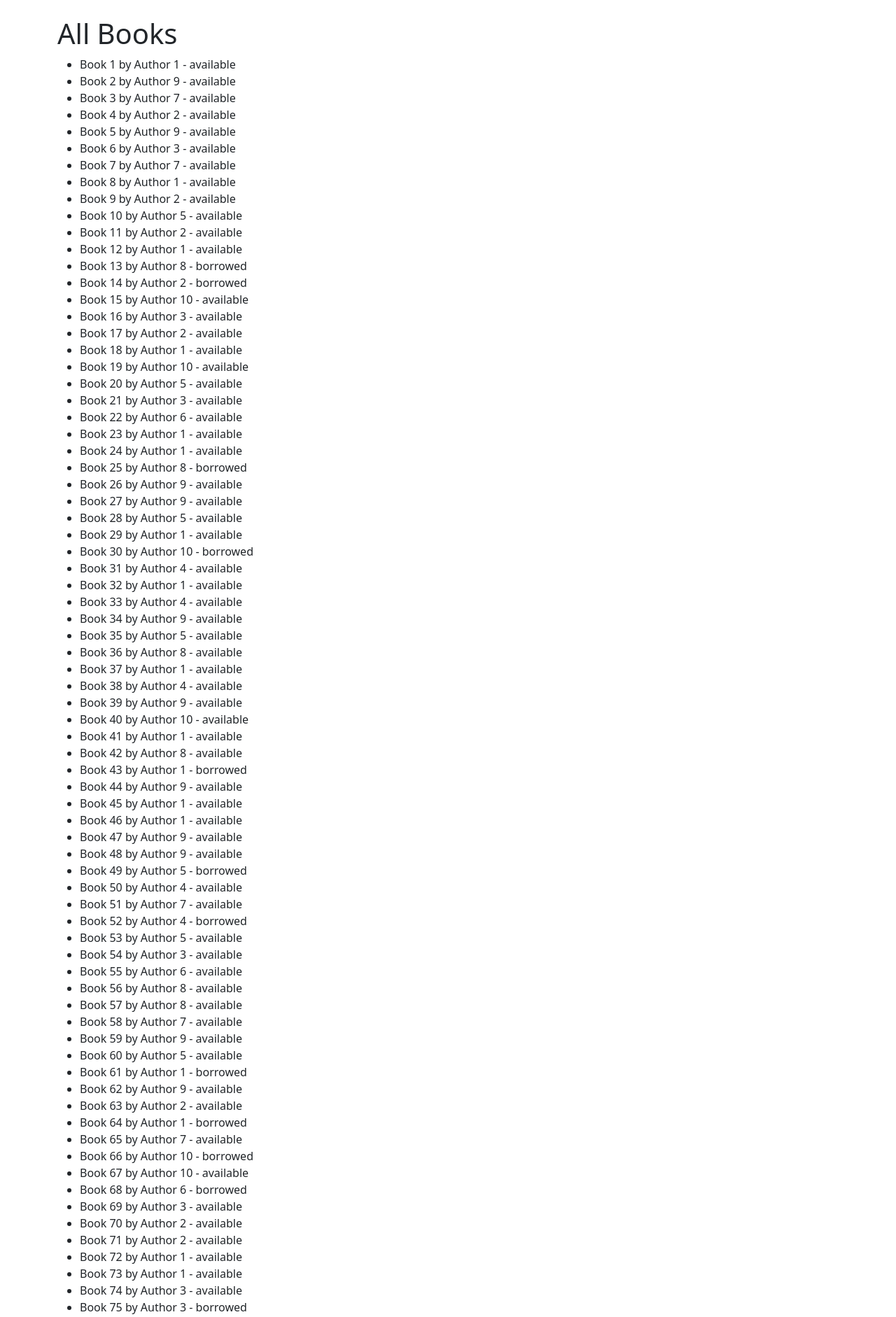
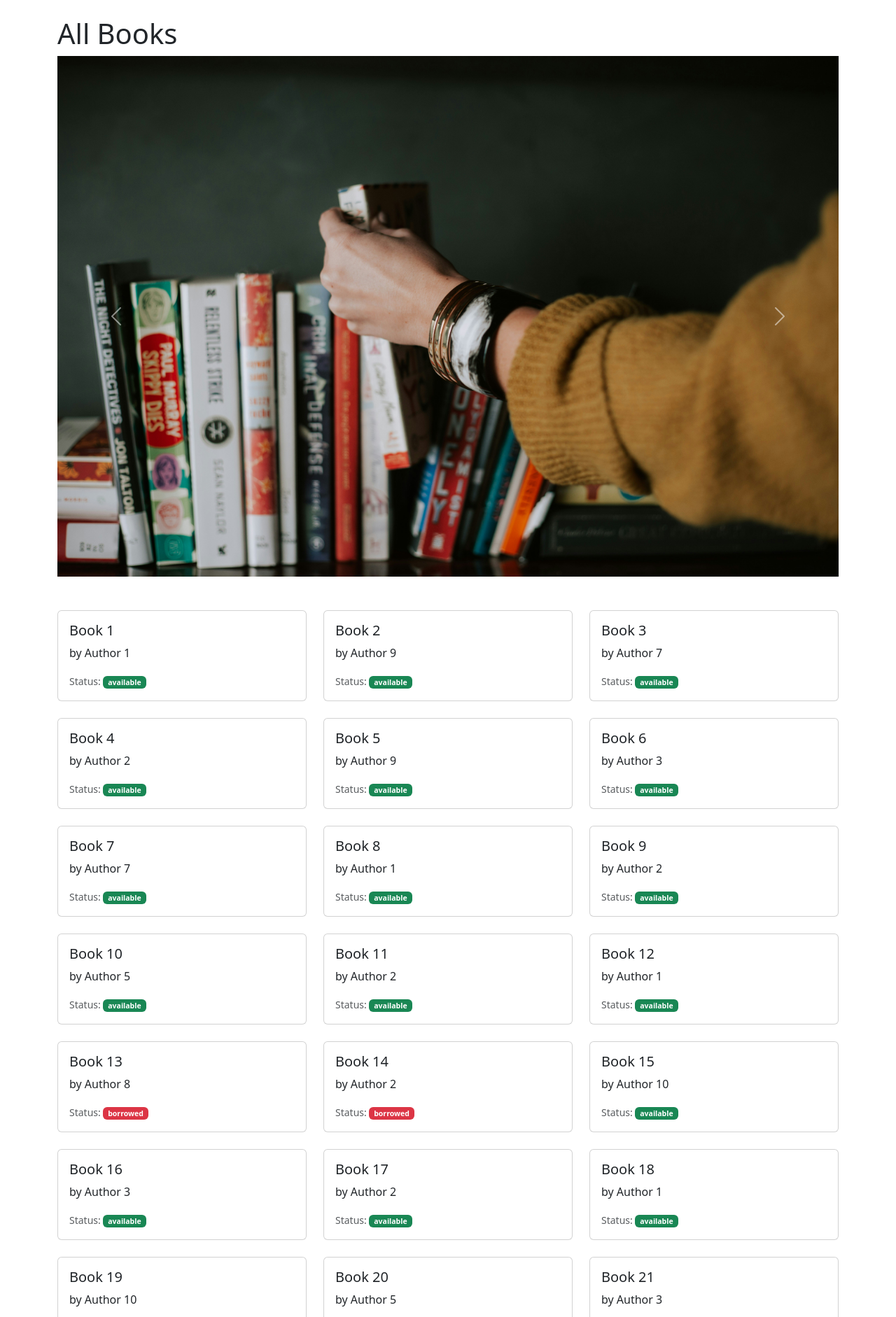
Before and after one commit to amanisakif/Scriptorium-library-management-system, a Flask app: page /books in a window 1280 px wide. Shown: the part 56-1938 px from the top of the page at 70% size. Run offline with Flask 3, Linux system fonts and the light colour scheme; data comes from the database, SQL or seed files in the repository; both versions use the stored data as it was after the commit.

```diff
--- a/app/routes.py
+++ b/app/routes.py
@@ -67,9 +67,12 @@ def statistics():
     ]
     avg_duration = sum(durations) / len(durations) if durations else 0
 
-    # Top 3 users by loan count
+    # Top 10 users by loan count
     user_loan_counts = Counter([loan.user_id for loan in Loan.query.all()])
-    top_users = user_loan_counts.most_common(3)
+    top_users = user_loan_counts.most_common(10)
+
+    # Debugging print to verify data
+    print("Top Users Data:", top_users)
 
     return render_template(
         'statistics.html',
--- /dev/null
+++ b/app/static/css/styles.css
@@ -0,0 +1,19 @@
+/* static/css/styles.css */
+.book-item:hover {
+    transform: scale(1.05);
+    transition: transform 0.2s;
+  }
+
+  /* Example for carousel caption */
+  .carousel-caption h5, .carousel-caption p {
+    background-color: rgba(0, 0, 0, 0.5);
+    display: inline-block;
+  }
+
+  /* Badge styles */
+  .badge-success {
+    background-color: #28a745;
+  }
+  .badge-danger {
+    background-color: #dc3545;
+  }
--- /dev/null
+++ b/app/static/js/scripts.js
@@ -0,0 +1,10 @@
+// static/js/scripts.js
+document.addEventListener('DOMContentLoaded', function() {
+    let bookCarousel = document.getElementById('bookCarousel');
+    if (bookCarousel) {
+      let carousel = new bootstrap.Carousel(bookCarousel, {
+        interval: 2000,
+        wrap: true
+      });
+    }
+  });
--- a/app/templates/base.html
+++ b/app/templates/base.html
@@ -6,7 +6,7 @@
     <title>{{ title if title else 'Library System' }}</title>
     <!-- Bootstrap CSS -->
     <link href="https://cdn.jsdelivr.net/npm/bootstrap@5.3.0-alpha3/dist/css/bootstrap.min.css" rel="stylesheet">
-    <link rel="stylesheet" href="{{ url_for('static', filename='style.css') }}">
+    <link rel="stylesheet" href="{{ url_for('static', filename='css/styles.css') }}">
 </head>
 <body>
     <nav class="navbar navbar-expand-lg navbar-dark bg-dark">
@@ -32,5 +32,7 @@
     </div>
     <!-- Bootstrap JS -->
     <script src="https://cdn.jsdelivr.net/npm/bootstrap@5.3.0-alpha3/dist/js/bootstrap.bundle.min.js"></script>
+    <!-- Custom JS -->
+    <script src="{{ url_for('static', filename='js/scripts.js') }}"></script>
 </body>
 </html>
--- a/app/templates/books.html
+++ b/app/templates/books.html
@@ -2,9 +2,45 @@
 
 {% block content %}
 <h1>{{ title if title else 'All Books' }}</h1>
-<ul>
-    {% for book in books %}
-        <li>{{ book.title }} by {{ book.author }} - {{ book.status }}</li>
-    {% endfor %}
-</ul>
+
+<!-- Book Carousel -->
+<div id="bookCarousel" class="carousel slide" data-bs-ride="carousel">
+  <div class="carousel-inner">
+    <div class="carousel-item active">
+      <img src="{{ url_for('static', filename='img/book1.jpg') }}" class="d-block w-100" alt="Book 1">
+    </div>
+    <div class="carousel-item">
+      <img src="{{ url_for('static', filename='img/book2.jpg') }}" class="d-block w-100" alt="Book 2">
+    </div>
+    <div class="carousel-item">
+      <img src="{{ url_for('static', filename='img/book3.jpg') }}" class="d-block w-100" alt="Book 3">
+    </div>
+    <div class="carousel-item">
+      <img src="{{ url_for('static', filename='img/book4.jpg') }}" class="d-block w-100" alt="Book 4">
+    </div>
+  </div>
+  <a class="carousel-control-prev" href="#bookCarousel" role="button" data-bs-slide="prev">
+    <span class="carousel-control-prev-icon" aria-hidden="true"></span>
+    <span class="visually-hidden">Previous</span>
+  </a>
+  <a class="carousel-control-next" href="#bookCarousel" role="button" data-bs-slide="next">
+    <span class="carousel-control-next-icon" aria-hidden="true"></span>
+    <span class="visually-hidden">Next</span>
+  </a>
+</div>
+
+<!-- Professional Book List -->
+<div class="row row-cols-1 row-cols-md-3 g-4 mt-4">
+  {% for book in books %}
+  <div class="col">
+    <div class="card h-100">
+      <div class="card-body">
+        <h5 class="card-title">{{ book.title }}</h5>
+        <p class="card-text">by {{ book.author }}</p>
+        <p class="card-text"><small class="text-muted">Status: <span class="badge {% if book.status == 'available' %}bg-success{% else %}bg-danger{% endif %}">{{ book.status }}</span></small></p>
+      </div>
+    </div>
+  </div>
+  {% endfor %}
+</div>
 {% endblock %}
--- a/requirements.txt
+++ b/requirements.txt
@@ -3,3 +3,4 @@ Flask-SQLAlchemy
 numpy
 matplotlib
 pandas
+Flask-WTF
```
Also changed, not shown: app/forms.py (added, +15 -0 lines), app/templates/statistics.html (+69 -19 lines), app/templates/user_loans.html (+37 -1 lines), app/static/img/book1.jpg (added), instance/library.db, 7 other files.
